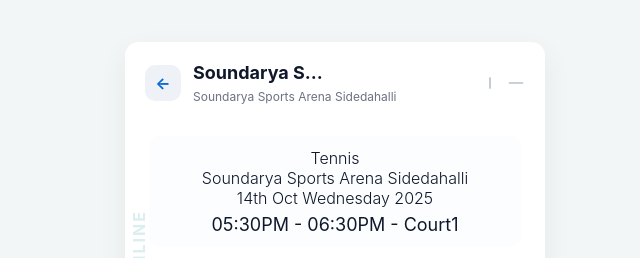
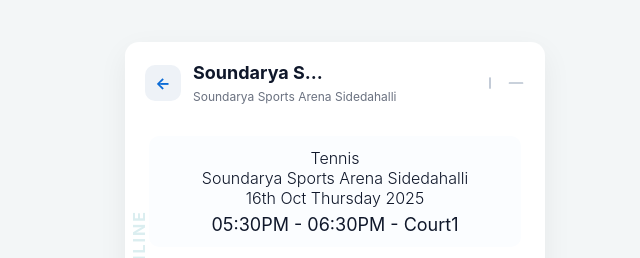
Before and after one commit to patrick1bateman002-source/playo-reciept, a plain HTML site: page index.html in a window 1280 px wide. Shown: the top 258 px of the page, 305-945 px from the left. Drawn offline with Linux system fonts and the light colour scheme; a script that the page names is missing.

Commit message:
Update index.html

```diff
--- a/index.html
+++ b/index.html
@@ -79,7 +79,7 @@
         <div class="datetime" id="datetime-block">
 	  <div id="date" class="date">Tennis</div>
 	  <div id="date" class="date">Soundarya Sports Arena Sidedahalli</div>
-          <div id="date" class="date">14th Oct Wednesday 2025</div>
+          <div id="date" class="date">16th Oct Thursday 2025</div>
           <div id="time" class="time">05:30PM - 06:30PM - Court1</div>
         </div>
 
```
